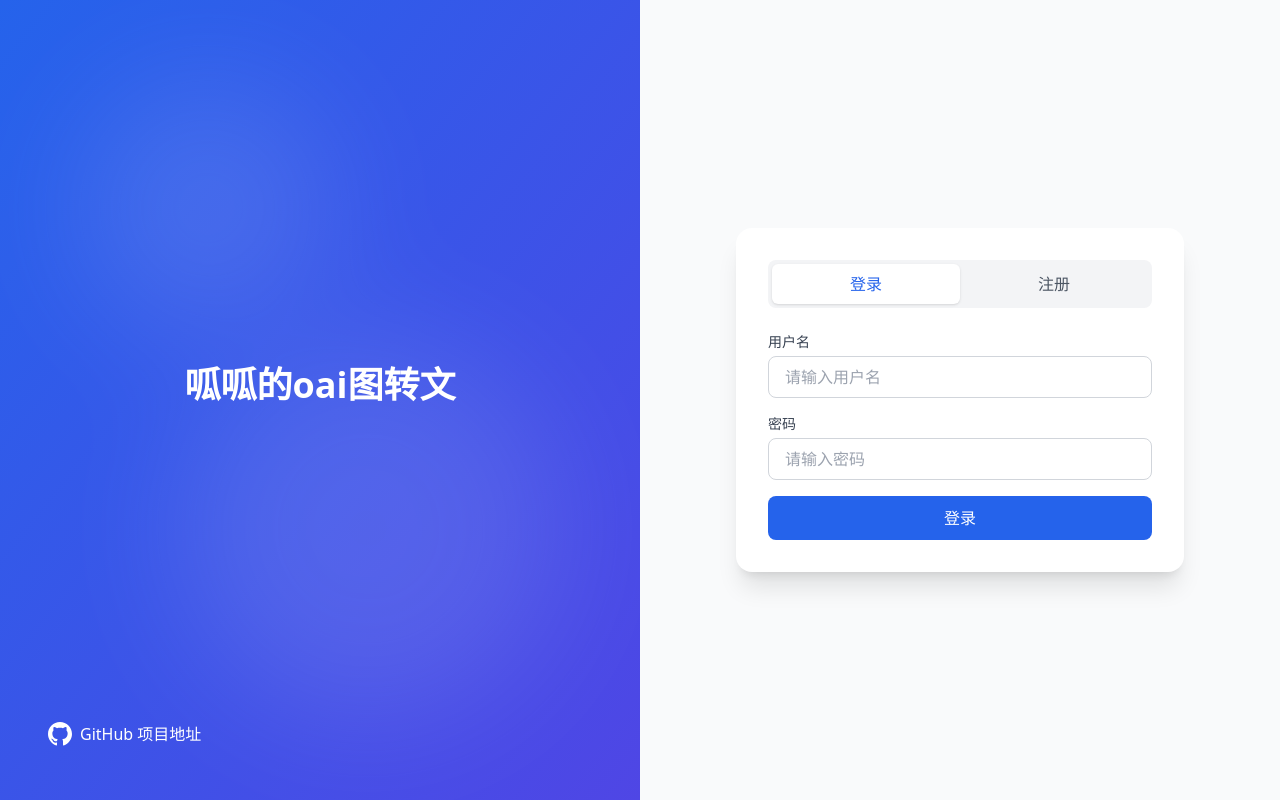
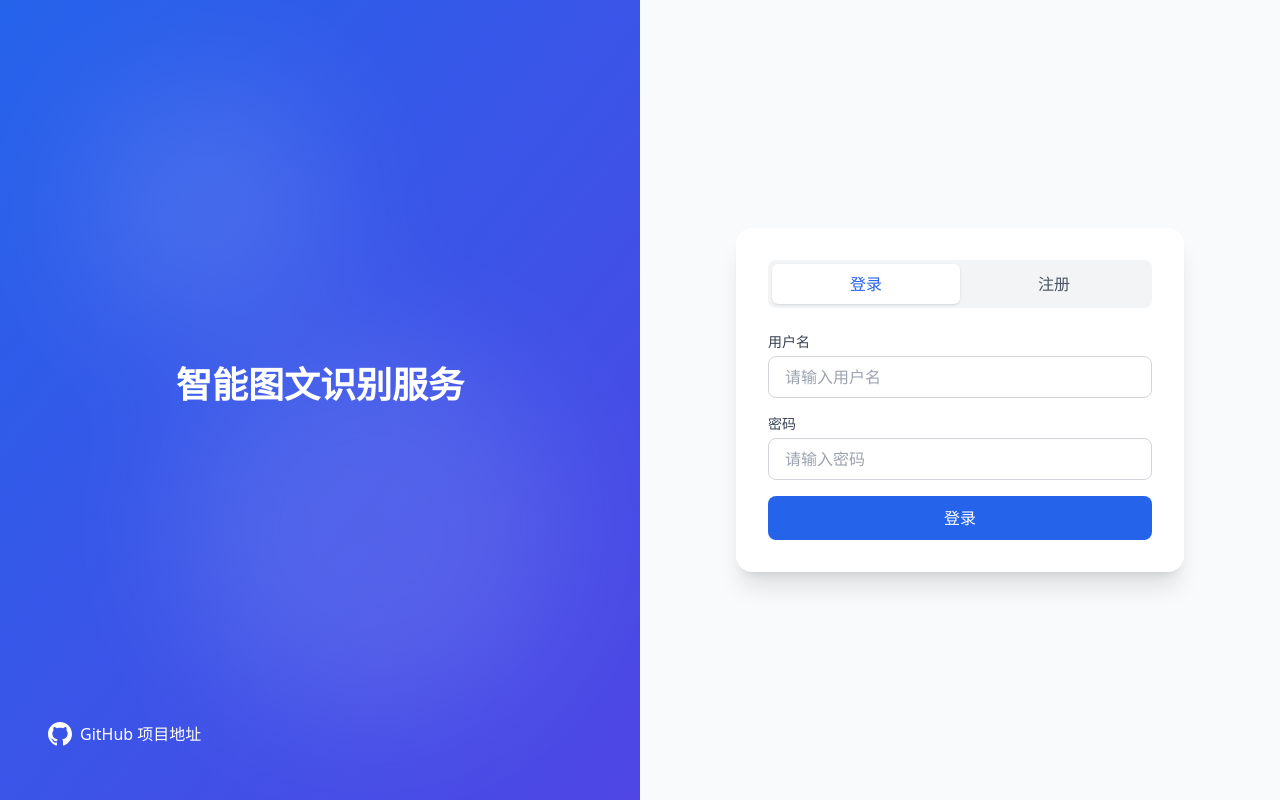
Before and after one commit to Qianxia666/ocr, a FastAPI app: page /login in a window 1280 px wide. Run offline with FastAPI, Linux system fonts and the light colour scheme; data comes from the database, SQL or seed files in the repository; some libraries are stand-ins or nearby versions.

Commit message:
V1.1
V1.1

```diff
--- a/templates/login.html
+++ b/templates/login.html
@@ -29,7 +29,7 @@
 
             <!-- 中间标题 -->
             <div class="flex items-center justify-center">
-                <h1 class="text-4xl font-bold">呱呱的oai图转文</h1>
+                <h1 class="text-4xl font-bold">{{ title }}</h1>
             </div>
 
             <!-- 底部 GitHub 链接 -->
@@ -128,7 +128,7 @@
 
     <script>
         const baseUrl = window.location.origin;
-        const registrationEnabled = {{ 'true' if registration_enabled else 'false' }};
+        const registrationEnabled = {% if registration_enabled %}true{% else %}false{% endif %};
         const loginTab = document.getElementById('login-tab');
         const registerTab = document.getElementById('register-tab');
         const loginForm = document.getElementById('login-form');
```
